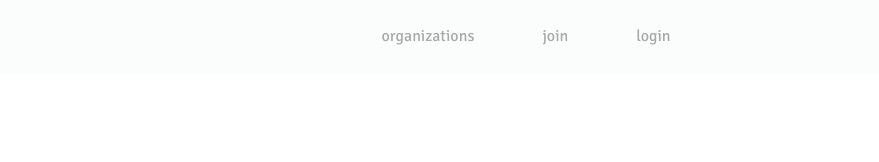
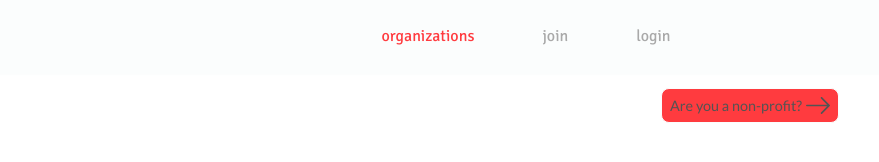
Before and after one commit to annaroyer/donate-my-stuff-fe, a website built with webpack: page organizations.html in a window 1280 px wide. Shown: the full height of the page, 401-1280 px from the left. Built offline with nearby package versions, Linux system fonts and the light colour scheme; no server answers.

Commit message:
update organizations structure

```diff
--- a/organizations.html
+++ b/organizations.html
@@ -12,13 +12,15 @@
         Donate My Stuff
       </a>
       <section class="nav-menu">
-        <a href="organizations.html" class="nav-link">organizations</a>
+        <a href="organizations.html" class = "active nav-link">organizations</a>
         <a href="#" class="nav-link">join</a>
         <a href="#" class="nav-link">login</a>
       </section>
     </nav>
+    <figure class="button-container">
+      <a href="new-organization.html" class="arrow-button">Are you a non-profit?</a>
+    </figure>
     <main class="centered">
-
     </main>
     <script src="main.bundle.js"></script>
   </body>
```
